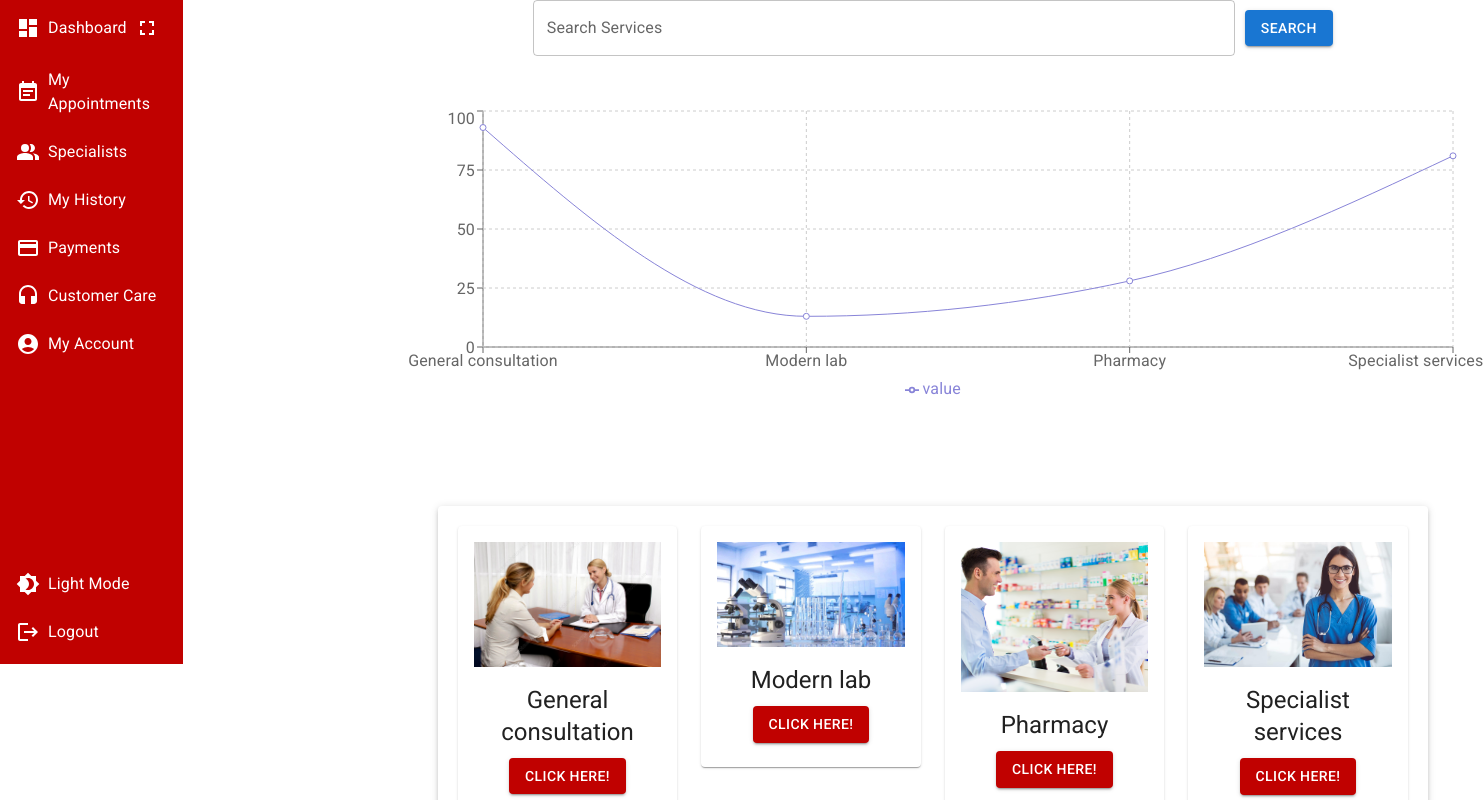
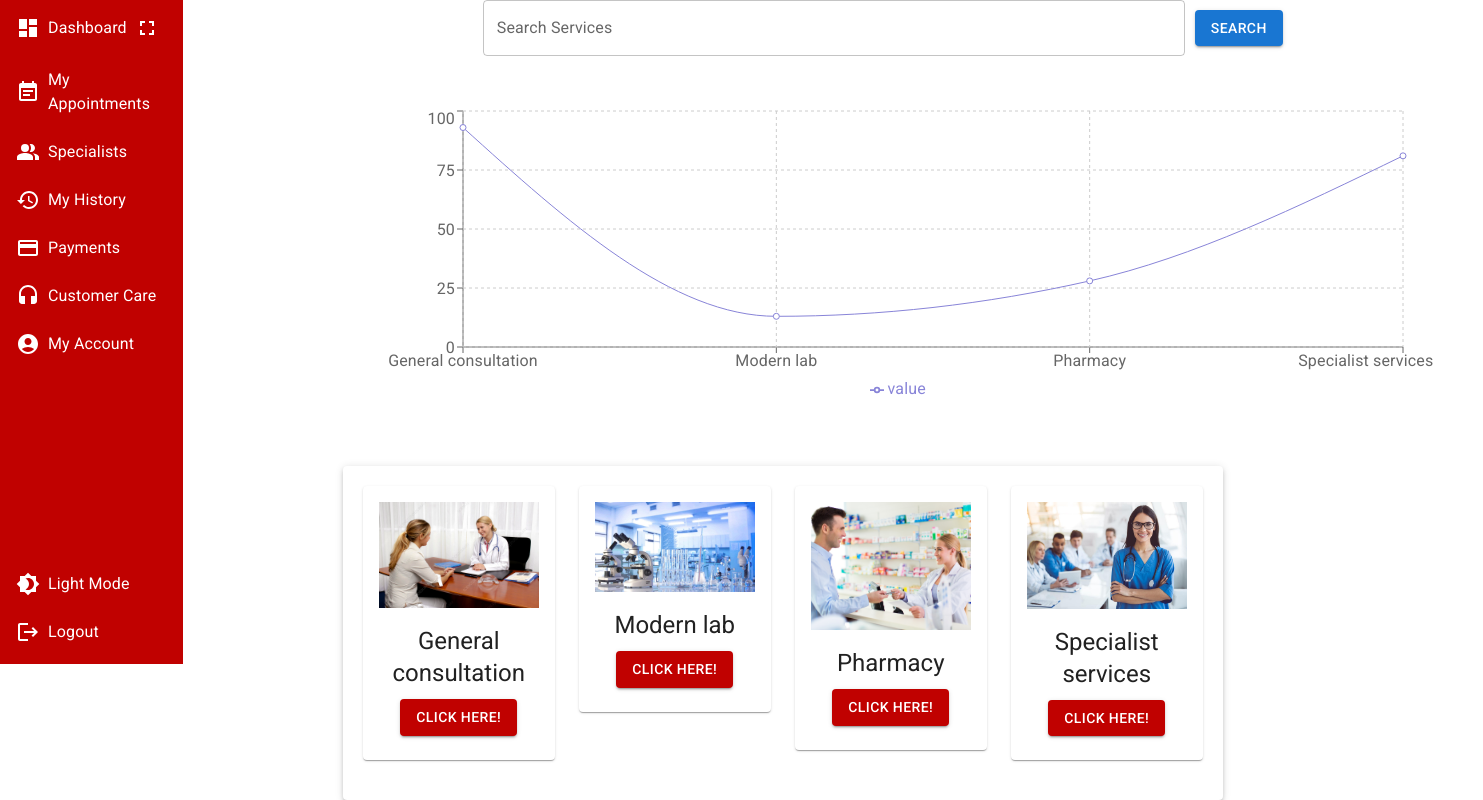
Before and after one commit to Equity-Afya/client-frontend, a React (Vite) app: page /medical-services in a window 1280 px wide. Shown: the top 800 px of the page, 1483 px wide, since content can reach past the window. Built offline with nearby package versions, Linux system fonts and the light colour scheme.

Commit message:
updated medical services page

```diff
--- a/src/components/MedicalServices/ServiceContainer.jsx
+++ b/src/components/MedicalServices/ServiceContainer.jsx
@@ -40,9 +40,9 @@ const DataAnalytics = ({ medicalServices }) => {
   }));
 
   return (
-    <div style={{ marginTop: '50px'}}>
+    <div style={{ marginTop: '50px', }}>
       <Typography variant="h4" style={{ marginBottom: '20px' }}></Typography>
-      <LineChart width={1100} height={300} data={data} margin={{ top: 5, right: 30, left: 40, bottom: 5 }}>
+      <LineChart width={1100} height={300} data={data} margin={{ top: 5, right: 30, left: 70, bottom: 5 }}>
         <XAxis dataKey="name" />
         <YAxis />
         <CartesianGrid strokeDasharray="3 3" />
@@ -74,7 +74,7 @@ const ServiceContainer = () => {
 
   return (
     <div style={{ textAlign: 'center' }}>
-      <div style={{ marginBottom: '20px', width: '100%', maxWidth: '800px', margin: '0 auto', display: 'flex', alignItems: 'center' }}>
+      <div style={{ marginBottom: '20px', marginTop: '30px', marginLeft: '170px', width: '100%', maxWidth: '800px', margin: '0 auto', display: 'flex', alignItems: 'center' }}>
         <TextField
           label="Search Services"
           variant="outlined"
@@ -85,7 +85,7 @@ const ServiceContainer = () => {
         <Button variant="contained" onClick={handleSearch} style={{ marginLeft: '10px' }}>Search</Button>
       </div>
       <DataAnalytics medicalServices={medicalServices} />
-      <Paper elevation={3} style={{ padding: '20px', margin: '0 auto', width: '90%',marginTop:'100px' }}>
+      <Paper elevation={3} style={{ padding: '20px', marginLeft: '10px', width: '80%',marginTop:'60px' }}>
         <Grid container spacing={3}>
           {(filteredServices.length > 0 ? filteredServices : medicalServices).map((service, index) => (
             <Grid item xs={12} sm={6} md={3} key={index}>
--- a/src/pages/MedicalServicesPage.jsx
+++ b/src/pages/MedicalServicesPage.jsx
@@ -16,7 +16,7 @@ const MedicalServicesPage = () => {
         {/*<SearchBar />*/}
 
         {/* Medical services content with margin-left */}
-        <Box sx={{ marginLeft: '200px', justifyContent: 'center', alignItems:'center' }}> {/* Increase marginLeft to create a larger gap */}
+        <Box sx={{ marginLeft: '150px', justifyContent: 'center', alignItems:'center' }}> {/* Increase marginLeft to create a larger gap */}
           {/* Medical Services /> */}
           <ServiceContainer />
         </Box>
```
